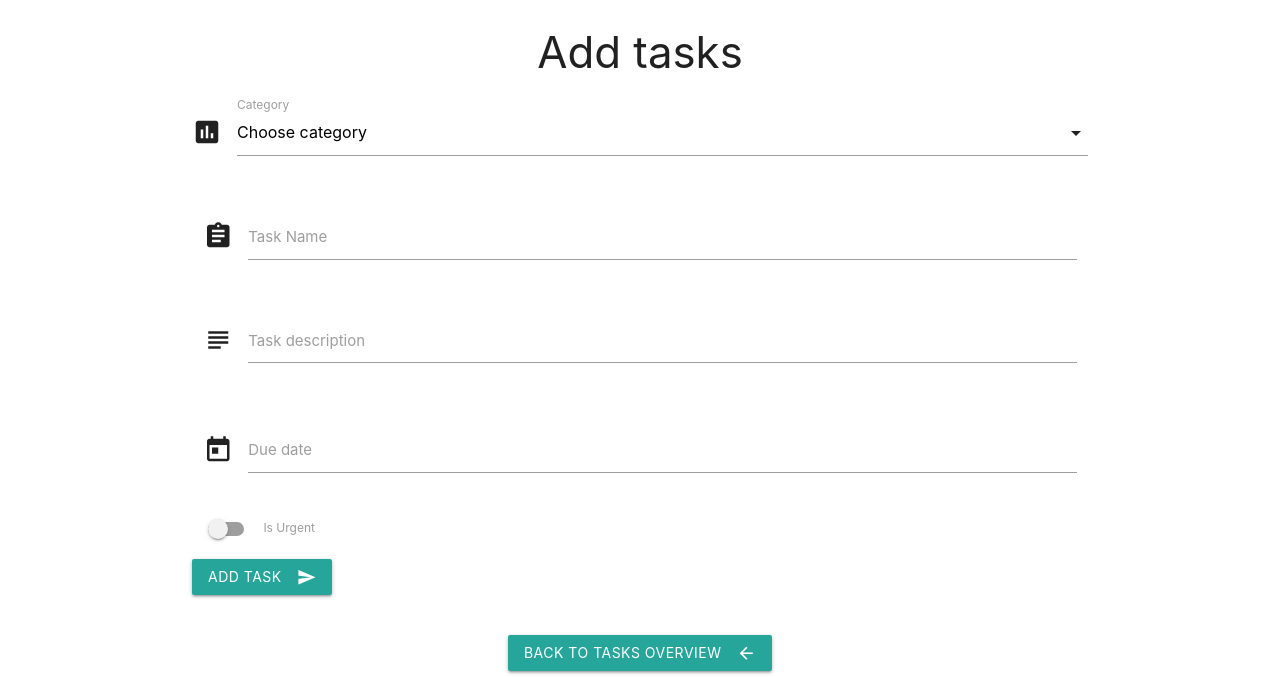
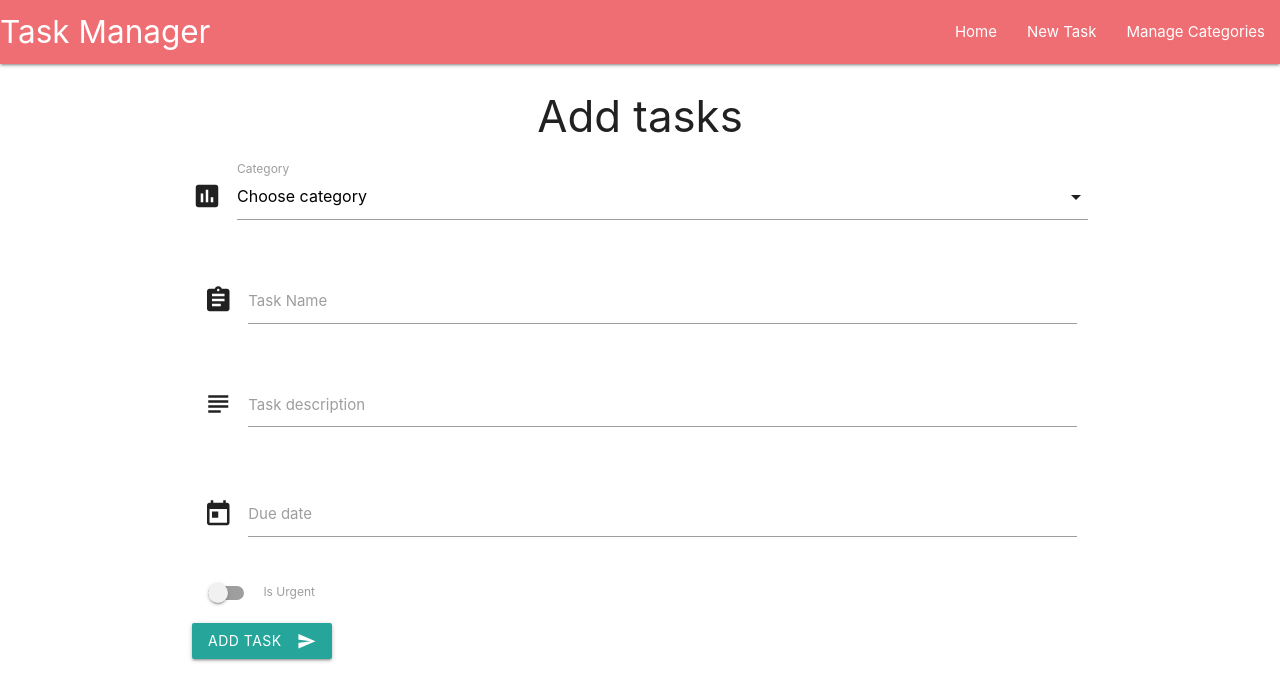
Before and after one commit to dejvoss/flask-task-manager, a Flask app: page /add_task in a window 1280 px wide. Shown: the top 678 px of the page. Run offline with Flask 2, Linux system fonts and the light colour scheme; data that the repository does not hold is empty; some libraries are stand-ins or nearby versions.

Commit message:
Add navigation bar

```diff
--- a/templates/base.html
+++ b/templates/base.html
@@ -13,6 +13,26 @@
 </head>
 
 <body>
+	<header>
+		<nav>
+			<div class="nav-wrapper">
+			  <a href="#!" class="brand-logo">Task Manager</a>
+			  <a href="#" data-target="mobile-demo" class="sidenav-trigger"><i class="material-icons">menu</i></a>
+			  <ul class="right hide-on-med-and-down">
+				<li><a href="{{url_for('get_tasks')}}">Home</a></li>
+                    <li><a href="{{url_for('add_task')}}">New Task</a></li>
+                    <li><a href="{{url_for('get_categories')}}">Manage Categories</a></li>
+			  </ul>
+			</div>
+		  </nav>
+
+		  <ul class="sidenav" id="mobile-demo">
+			<li><a href="{{url_for('get_tasks')}}">Home</a></li>
+                    <li><a href="{{url_for('add_task')}}">New Task</a></li>
+                    <li><a href="{{url_for('get_categories')}}">Manage Categories</a></li>
+		  </ul>
+
+	</header>
 <div class="container">
 	{% block content %}
 	{% endblock %}
@@ -26,6 +46,8 @@
     $('.collapsible').collapsible();
      $('select').formSelect();
 	 $('.datepicker').datepicker();
+	 $('.sidenav').sidenav();
+
 })
 
 
```
